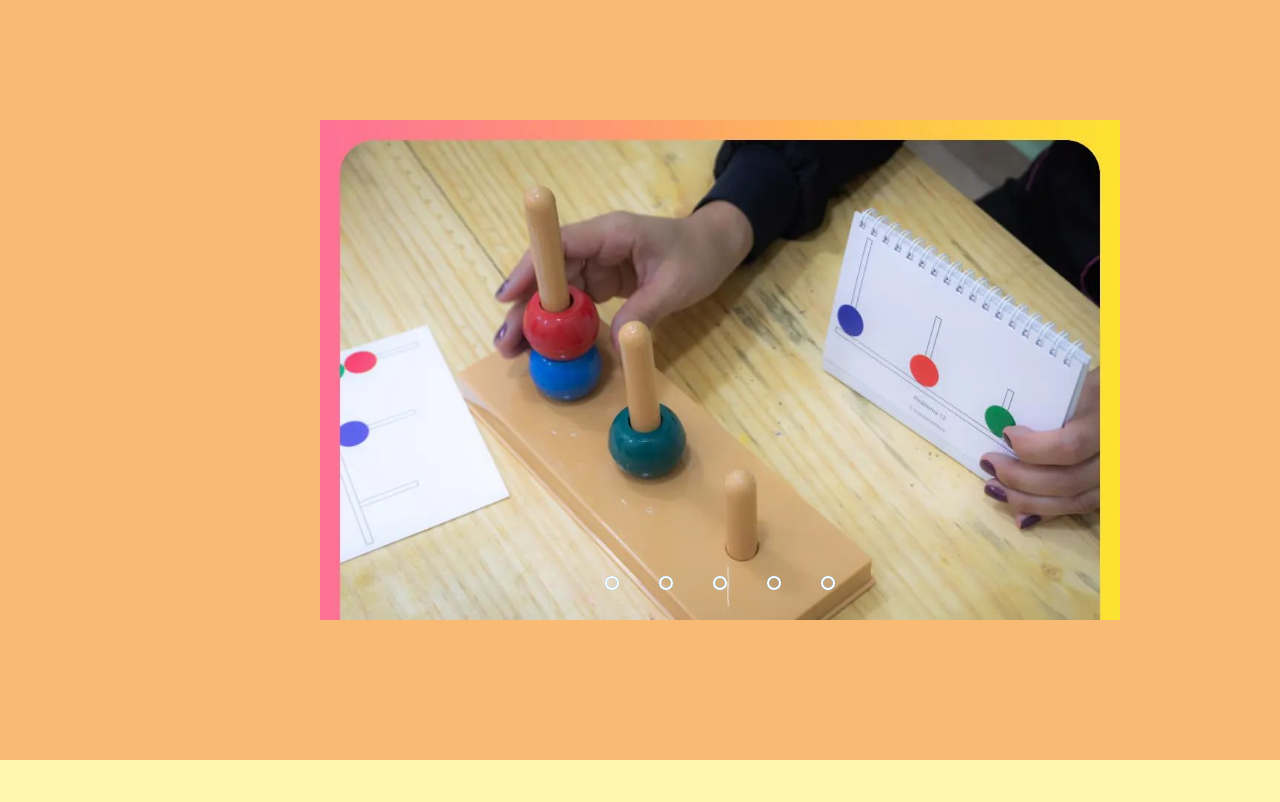
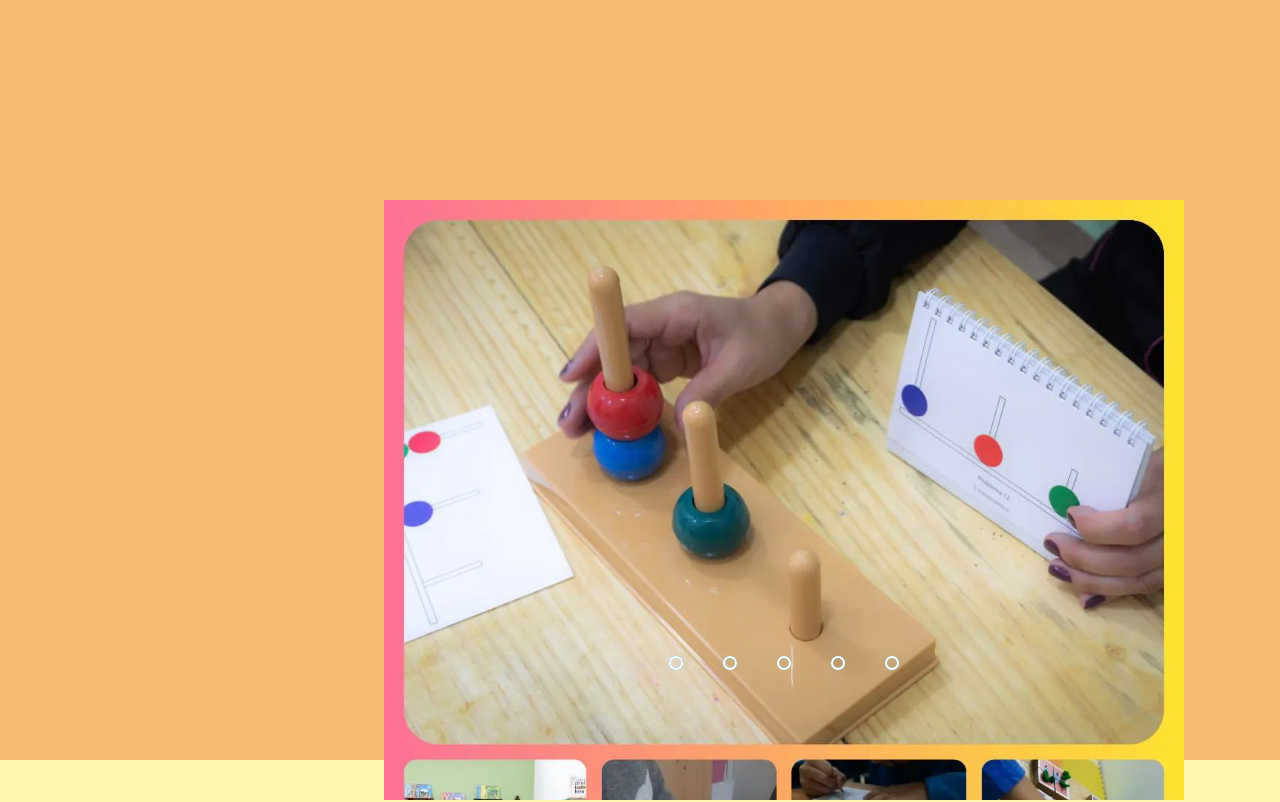
Before and after one commit to TR1Z1E/Projeto-Neuro-crescer, a plain HTML site: page index.html in a window 1280 px wide. Shown: the part 2440-3242 px from the top of the page. Drawn offline with Linux system fonts and the light colour scheme.

Commit message:
Centralização
Documentação HTML e a centralização da galeria

```diff
--- a/index.css
+++ b/index.css
@@ -325,10 +325,10 @@ h1{
 }
 
 .slider{
-    margin-left: 25%;
+    margin-left: 30%;
     width: 800px;
-    height: 500px;
-    transform: translateY(10rem);
+    height: 600px;
+    transform: translateY(15rem);
     overflow: hidden;
  }
 
```
Also changed, not shown: index.html (+4 -2 lines).
